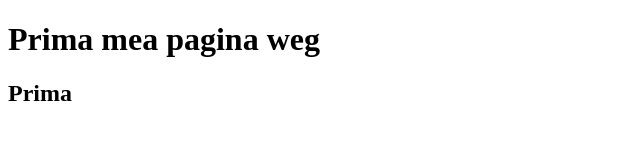
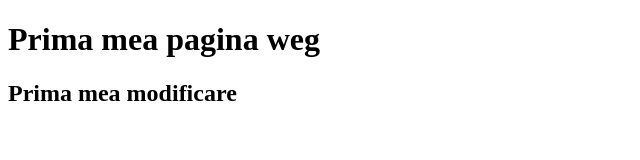
Before and after one commit to demouserlidia88/Tutorial, a plain HTML site: page intex.html in a window 1280 px wide. Shown: the whole page, without its empty margins (0-640 px from the left). Drawn offline with Linux system fonts and the light colour scheme.

Commit message:
Update intex.html
Am adaugat continut
Am sters continut

```diff
--- a/intex.html
+++ b/intex.html
@@ -1,13 +1,11 @@
 <!DOCTYPE html>
 <html lang="en">
 <head>
-    <meta charset="UTF-8">
-    <meta http-equiv="X-UA-Compatible" content="IE=edge">
-    <meta name="viewport" content="width=device-width, initial-scale=1.0">
+
     <title>Document</title>
 </head>
 <body>
     <h1> Prima mea pagina weg</h1>
-    <h2>Prima </h2>
+    <h2>Prima mea modificare</h2>
 </body>
 </html>
```
